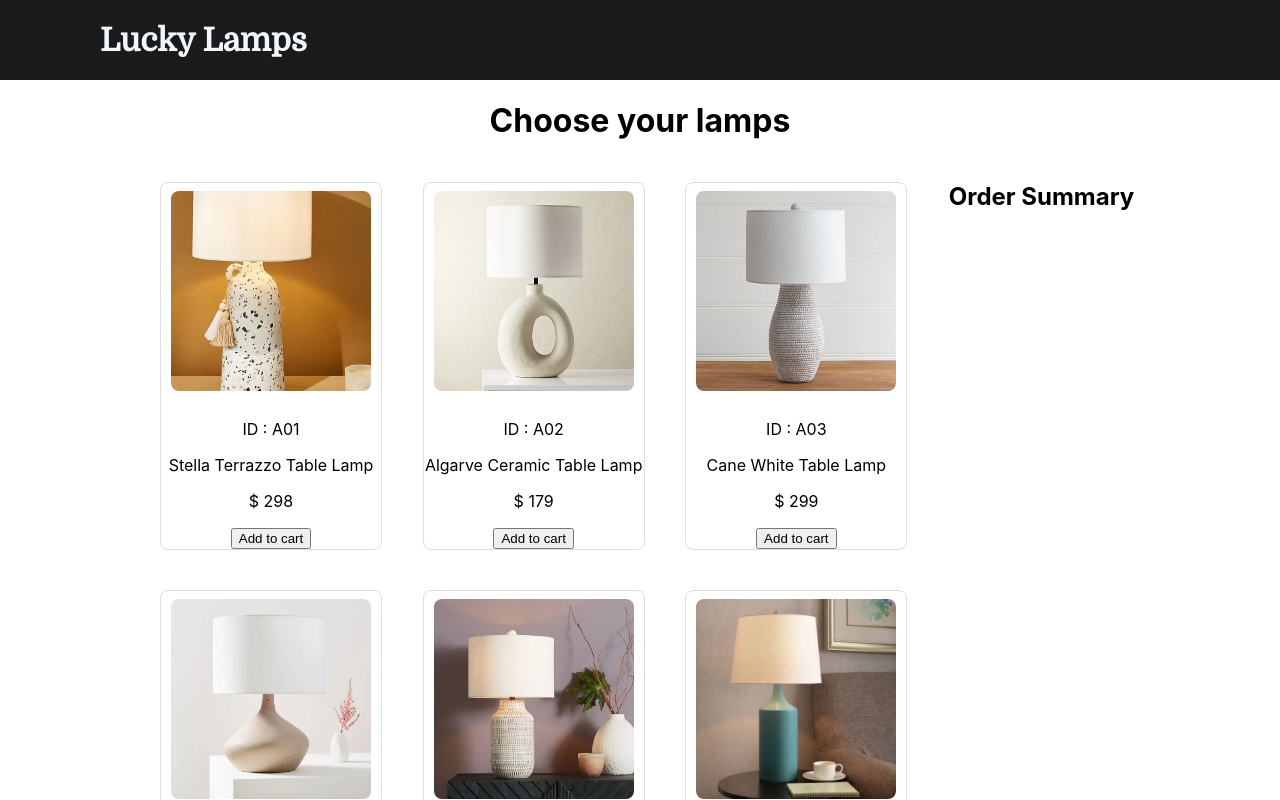
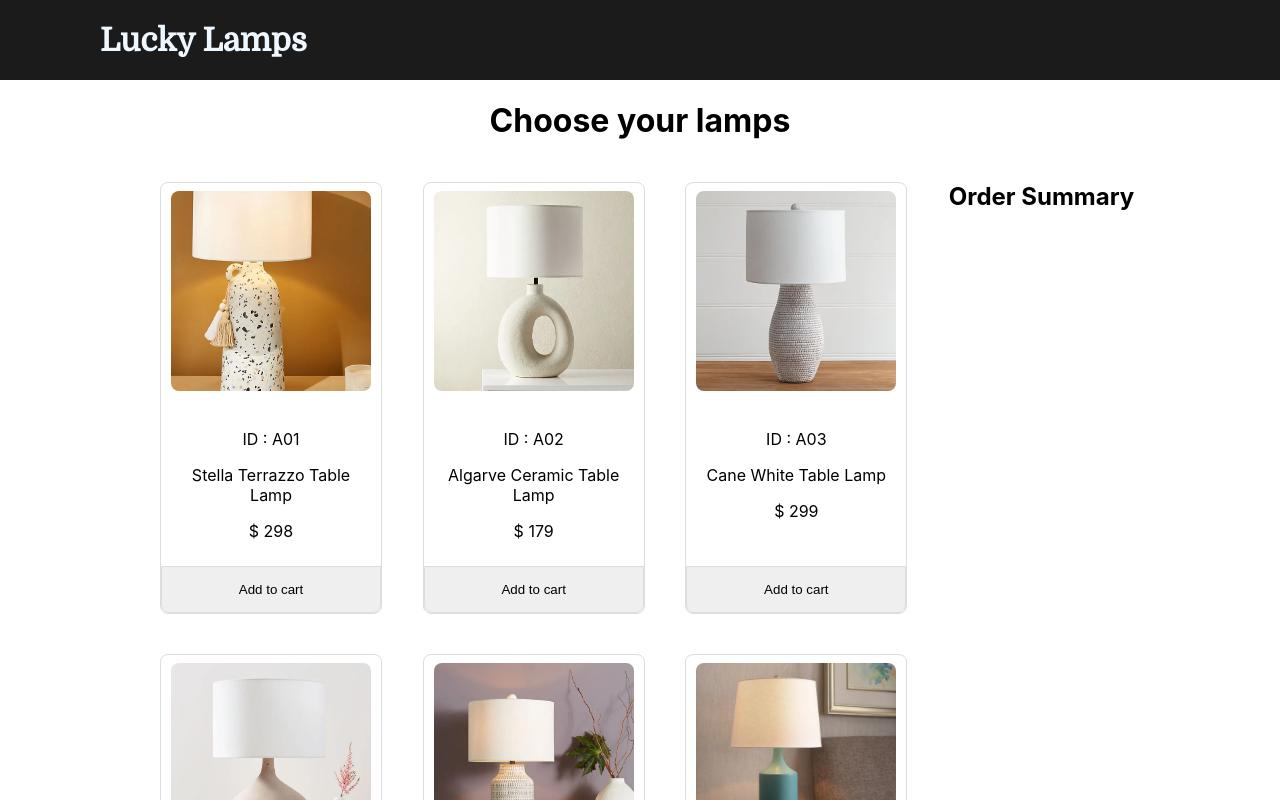
Before and after one commit to razibsaha/lucky-lamp, a React (Create React App) app: page / in a window 1280 px wide. Shown: the top 800 px of the page. Built offline with nearby package versions, Linux system fonts and the light colour scheme.

Commit message:
button adjusted

```diff
--- a/package.json
+++ b/package.json
@@ -3,6 +3,9 @@
   "version": "0.1.0",
   "private": true,
   "dependencies": {
+    "@fortawesome/fontawesome-svg-core": "^6.1.1",
+    "@fortawesome/free-regular-svg-icons": "^6.1.1",
+    "@fortawesome/free-solid-svg-icons": "^6.1.1",
     "@testing-library/jest-dom": "^5.16.3",
     "@testing-library/react": "^12.1.4",
     "@testing-library/user-event": "^13.5.0",
--- a/src/Products/Products.css
+++ b/src/Products/Products.css
@@ -3,6 +3,8 @@
     border-radius: 8px;
     margin: 20px;
     width: 220px;
+    height: 430px;
+    position: relative;
 }
 .product img {
     border-radius: 8px;
@@ -10,4 +12,33 @@
     width: 200px;
     height: 200px;
     object-fit: cover;
+    position: relative;
 }
+
+.details {
+    padding: 10px;
+    margin-bottom: 40px;
+}
+.name {
+
+}
+.price {
+    margin-bottom: 40px;
+}
+
+.button {
+    margin-top: 10px;
+    position: absolute;
+    bottom: 0;
+    box-sizing: border-box;
+}
+
+.btn {
+    padding: 15px;
+    width: 220px;
+    border: 1px solid #ddd;
+    margin-top: 40px;
+
+    border-radius: 0px 0px 8px 8px;
+
+}
--- a/src/Products/Products.js
+++ b/src/Products/Products.js
@@ -13,8 +13,8 @@ const Products = (props) => {
                 <p className='name'> {name} </p>
                 <p className='price'>$ {price}  </p>
             </div>
-            <div className="btn">
-                <button>Add to cart</button>
+            <div className='button'>
+                <button className="btn">Add to cart</button>
             </div>
 
         </div>
```
Also changed, not shown: 1 other file (tests, documents, lock files or other folders).
